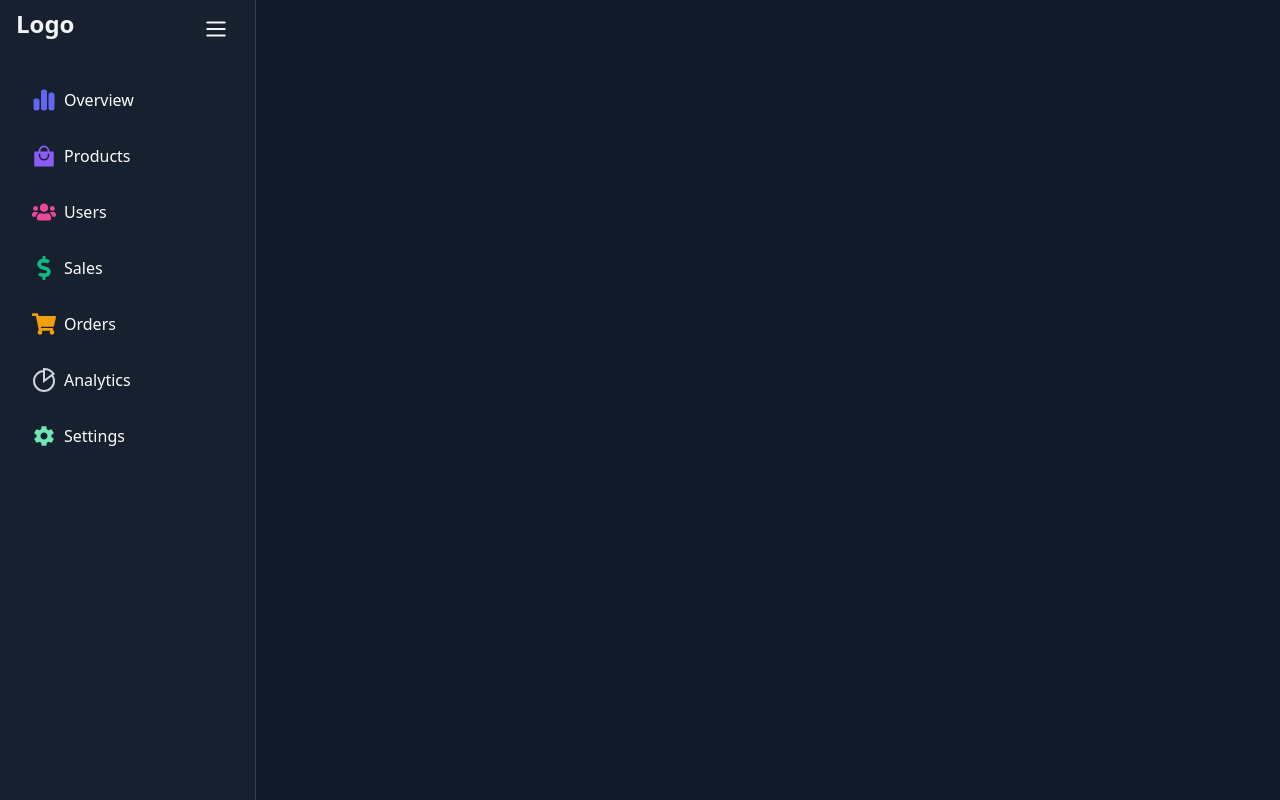
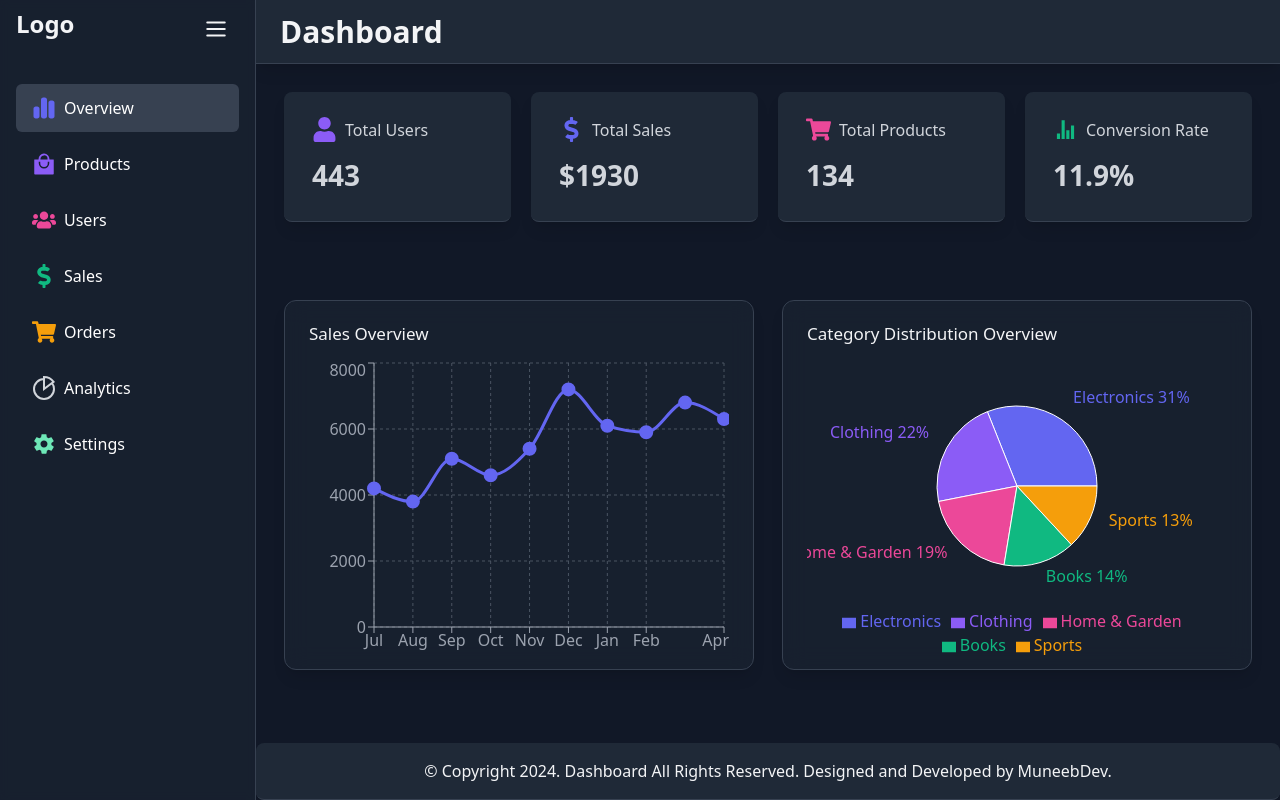
Before and after one commit to muneebdev18/Dashboard-BoilerPlate, a React (Vite) app: page /dashboard in a window 1280 px wide. Built offline with nearby package versions, Linux system fonts and the light colour scheme.

Commit message:
Add Footer and Responsive on sidebar

```diff
--- a/src/App.jsx
+++ b/src/App.jsx
@@ -3,22 +3,24 @@ import './App.css'
 import Dashboard from './pages/dashboard/Dashboard';
 import Products from './pages/products/Products';
 import Sidebar from './components/sidebar/Sidebar';
-// import Header from './components/header/Header';
-
-function App({name}) {
-  console.log(name);
-
+import Splash from './pages/splash/Splash';
+import {useLocation} from 'react-router-dom'
+function App() {
+  const location = useLocation();
   return (
-    <div className='flex h-screen overflow-hidden bg-gray-900 text-gray-100'>
+    <div className='flex h-screen bg-gray-900 text-gray-100'>
       <div className='fixed inset-0 -z-10'>
         <div className='absolute inset-0 bg-gradient-to-br from-gray-900 via-gray-800 to-gray-900 opacity-80'/>
         <div className='absolute inset-0 backdrop-blur-sm'/>
       </div>
-        <Sidebar/>
-      <Routes>
-        <Route path='/' element={<Dashboard />} />
-        <Route path='product' element={<Products />} />
-      </Routes>
+    {location.pathname === '/' ? '':<Sidebar /> }
+      <div className='flex-1 overflow-y-auto'>
+        <Routes>
+          <Route path='/' element={<Splash />} />
+          <Route path='/dashboard' element={<Dashboard/>} />
+          <Route path='/product' element={<Products />} />
+        </Routes>
+      </div>
     </div>
   )
 }
--- /dev/null
+++ b/src/components/dotLoader/DotLoader.jsx
@@ -0,0 +1,14 @@
+import React from 'react';
+import styles from './style.module.css';
+
+const DotLoader = () => {
+    return (
+        <div className={`${styles.bouncingLoader}`}>
+            <div></div>
+            <div></div>
+            <div></div>
+        </div>
+    )
+}
+
+export default DotLoader;
--- /dev/null
+++ b/src/components/dotLoader/style.module.css
@@ -0,0 +1,40 @@
+/* Bouncing CSS */
+
+.bouncingLoader {
+    display: flex;
+    justify-content: center;
+    padding: 10px;
+}
+
+.bouncingLoader>div {
+    width: 12px;
+    height: 12px;
+    margin: 0 16px;
+    border-radius: 50%;
+    background-color: #ffffff;
+    opacity: 1;
+    animation: bouncingLoader 0.6s infinite alternate;
+}
+
+@keyframes bouncingLoader {
+    to {
+        opacity: 0.1;
+        transform: translateY(-16px);
+    }
+}
+
+.bouncingLoader>div:nth-child(2) {
+    animation-delay: 0.2s;
+}
+
+.bouncingLoader>div:nth-child(3) {
+    animation-delay: 0.4s;
+}
+
+/* Responsiveness */
+@media screen and (max-width: 640px) {
+    .bouncingLoader>div {
+        width: 8px;
+        height: 8px;
+    }
+}
--- /dev/null
+++ b/src/components/footer/Footer.jsx
@@ -0,0 +1,11 @@
+const Footer = () => {
+  return (
+    <footer className="flex-shrink-0 py-4 rounded-lg bg-gray-800 backdrop-blur-md shadow-lg border-b border-gray-700">
+    <div className="text-center">
+      <p>© Copyright 2024. Dashboard All Rights Reserved. Designed and Developed by MuneebDev.</p>
+    </div>
+  </footer>
+  )
+}
+
+export default Footer
--- a/src/components/lineChart/LineChartOverview.jsx
+++ b/src/components/lineChart/LineChartOverview.jsx
@@ -21,7 +21,7 @@ const LineChartOverview = () => {
    <motion.div className="bg-gray-800 bg-opacity-50 backdrop-blur-md shadow-lg rounded-xl px-6 pt-5 pb-11 border border-gray-700 h-[370px]"
    initial={{opacity:0,y:-50}}
    animate={{opacity:1,y:0}}
-   transition={{delay:0.2}}
+   transition={{duration:0.2,delay:0.5}}
    >
     <p className="font-medium text-[17px] mb-3">Sales Overview</p>
 
--- a/src/components/pieChart/PieChartDist.jsx
+++ b/src/components/pieChart/PieChartDist.jsx
@@ -15,7 +15,7 @@ const PieChartDist = () => {
         <motion.div className="bg-gray-800 bg-opacity-50 backdrop-blur-md shadow-lg rounded-xl px-6 pt-5 pb-11 border border-gray-700 h-[370px]"
             initial={{ opacity: 0, y: -50 }}
             animate={{ opacity: 1, y: 0 }}
-            transition={{ duration: 1, delay: 1 }}
+            transition={{ duration: 0.2, delay: 0.9 }}
         >
             <p className="font-medium text-[17px] mb-3">Category Distribution Overview</p>
             <ResponsiveContainer width={"100%"} height={"100%"}>
--- a/src/components/sidebar/Sidebar.jsx
+++ b/src/components/sidebar/Sidebar.jsx
@@ -1,51 +1,71 @@
-
-import { motion } from 'framer-motion'
-import { useState } from "react";
-import {NavLink } from "react-router-dom";
+import { motion } from 'framer-motion';
+import { useState,useEffect } from "react";
+import { NavLink } from "react-router-dom";
 import { Menu } from "lucide-react";
 import { SIDEBAR_ITEMS } from '../../data/data';
 const Sidebar = () => {
+    const [isSidebarOpen, setSidebarOpen] = useState(true);
 
-    const [isSidebarOpen, setSidebarOpen] = useState(true)
+    // Checking the size of the screen
+  useEffect(() => {
+    const handleResize = () => {
+      if (window.innerWidth <= 991) {
+        setSidebarOpen(false);
+        console.log('Screen size is less than or equal to 991 pixels.');
+      } else {
+        setSidebarOpen(true);
+        console.log('Screen size is greater than 991 pixels.');
+      }
+    };
+    window.addEventListener('resize', handleResize);
+    handleResize();
+
+    return () => {
+      window.removeEventListener('resize', handleResize);
+    };
+  }, []);
+
+//   if(isActive){
+//     setSidebarOpen(false)
+//   }
     return (
         <motion.div
-         className={`relative z-101 transition-all duration-200 ease-linear flex-shrink  ${isSidebarOpen ? 'w-64' : 'w-20'}`} animate={{ width: isSidebarOpen ? 256 : 80 }}
-         >
-            <div className=" h-screen bg-gray-800 bg-opacity-50 backdrop-blur-sm  col py-2 px-4 border-r border-gray-700">
+            className={`relative z-101 transition-all duration-200 ease-linear flex-shrink-0 ${isSidebarOpen ? 'w-64' : 'w-20'}`}
+            animate={{ width: isSidebarOpen ? 256 : 80 }}
+        >
+            <div className="h-screen bg-gray-800 bg-opacity-50 backdrop-blur-sm flex flex-col py-2 px-4 border-r border-gray-700">
                 <div className="flex">
-                <p className={`${isSidebarOpen ? 'block' :'invisible'} text-2xl font-semibold`}>Logo</p>
-                <motion.button
-                //  whileHover={{scale:1.2}}
-                 whileTap={{scale:0.9}}
-                 onClick={()=>setSidebarOpen(!isSidebarOpen)}
-                 className="p-2 rounded-md transition-colors hover:bg-slate-600 absolute right-[18px]"
-                 >
-                    <Menu size={26}/>
-                </motion.button>
+                    <p className={`${isSidebarOpen ? 'block' : 'invisible'} text-2xl font-semibold`}>Logo</p>
+                    <motion.button
+                        // whileHover={{scale:1.2}}
+                        whileTap={{scale: 0.9}}
+                        onClick={() => setSidebarOpen(!isSidebarOpen)}
+                        className="p-2 rounded-md transition-colors hover:bg-slate-600 absolute right-[18px]"
+                    >
+                        <Menu size={26} />
+                    </motion.button>
                 </div>
                 <nav className="mt-9 flex-grow">
-                    {SIDEBAR_ITEMS?.map((item)=>{
-                        return(
+                    {SIDEBAR_ITEMS?.map((item) => {
+                        return (
                             <NavLink
                                 to={item.href}
                                 key={item.href}
                                 className={({ isActive }) =>
-                                    `block  my-2 ${isSidebarOpen ? 'px-4 py-3' : 'py-3 px-3 flex justify-center items-center'} font-medium text-white hover:bg-gray-700 transition-colors duration-150 rounded-md cursor-pointer ${isActive ? 'bg-gray-700' : ''
-                                    }`
+                                    `block my-2 ${isSidebarOpen ? 'px-4 py-3' : 'py-3 px-3 flex justify-center items-center'} font-medium text-white hover:bg-gray-700 transition-colors duration-150 rounded-md cursor-pointer ${isActive ? 'bg-gray-700' : ''}`
                                 }
                             >
-                                <div className={` w-full ${isSidebarOpen ? 'flex items-center':'' } `}>
+                                <div className={`w-full ${isSidebarOpen ? 'flex items-center' : ''}`}>
                                     <item.Icon size={24} className="mr-2 text-gray-300" fill={item.color} />
                                     {isSidebarOpen && item.name}
                                 </div>
                             </NavLink>
                         )
                     })}
-
                 </nav>
             </div>
         </motion.div>
     )
 }
 
-export default Sidebar
+export default Sidebar;
--- a/src/components/statsCard/StatsCard.jsx
+++ b/src/components/statsCard/StatsCard.jsx
@@ -1,7 +1,7 @@
 import {motion} from 'framer-motion'
 const StatsCard = ({title,value,icon:Icon,color}) => {
   return (
-    <motion.div className={`h-[110px] flex px-7 items-center w-[100%] rounded-lg bg-gray-800 backdrop-blur-md shadow-lg border-b border-gray-700 `}
+    <motion.div className={`h-[130px] flex px-7 items-center w-[100%] rounded-lg bg-gray-800 backdrop-blur-md shadow-lg border-b border-gray-700 `}
     whileHover={{y:-5,boxShadow:'0px 25px 50px -12px rgba(0,0,0,0.5)'}}
     >
     <div className='flex flex-col gap-3'>
--- a/src/data/data.js
+++ b/src/data/data.js
@@ -4,7 +4,7 @@ import { FaUsers,FaDollarSign,FaShoppingCart  } from "react-icons/fa";
 import { GrAnalytics } from "react-icons/gr";
 import { IoMdSettings } from "react-icons/io";
 export const SIDEBAR_ITEMS = [
-    { name: "Overview", Icon: FaChartSimple, color: "#6366f1", href: "/", size:15 },
+    { name: "Overview", Icon: FaChartSimple, color: "#6366f1", href: "/dashboard", size:15 },
     { name: "Products", Icon: IoBagHandleSharp, color: "#8B5CF6", href: "/product", size:15 },
     { name: "Users", Icon: FaUsers , color: "#EC4899", href: "/users", size:15 },
     { name: "Sales", Icon: FaDollarSign, color: "#10B981", href: "/sales", size:15 },
--- a/src/pages/dashboard/Dashboard.jsx
+++ b/src/pages/dashboard/Dashboard.jsx
@@ -1,36 +1,38 @@
-import Header from "../../components/header/Header"
-import StatsCard from "../../components/statsCard/StatsCard"
-import {motion} from 'framer-motion'
-import { FaUser,FaDollarSign,FaShoppingCart} from "react-icons/fa";
+import Header from "../../components/header/Header";
+import StatsCard from "../../components/statsCard/StatsCard";
+import { motion } from 'framer-motion';
+import { FaUser, FaDollarSign, FaShoppingCart } from "react-icons/fa";
 import { IoMdStats } from "react-icons/io";
 import LineChartOverview from "../../components/lineChart/LineChartOverview";
 import PieChartDist from "../../components/pieChart/PieChartDist";
+import Footer from "../../components/footer/Footer";
 
-// import styles from './style.module.css'
 const Dashboard = () => {
   return (
-    <div className="w-full">
+    <div className="w-full flex flex-col min-h-screen relative">
       <Header title={"Dashboard"} />
-      <div className="w-full h-full lg:px-7 lg:py-7 sm:px-8 sm:py-2 xsm:px-0 xsm:py-0 overflow-y-auto">
+      <div className="flex flex-col flex-grow w-full lg:px-7 lg:py-7 sm:px-8 sm:py-2 xsm:px-0 xsm:py-0 overflow-y-auto">
         {/*-------- Stats Card Section ----------*/}
-        <motion.div className=" grid grid-cols-1 gap-5 sm:grid-cols-2 lg:grid-cols-4 mb-8"
-        initial={{opacity:0,y:20}}
-        animate={{opacity:1,y:0}}
-        transition={{duration:1}}
+        <motion.div className="grid grid-cols-1 gap-5 sm:grid-cols-2 lg:grid-cols-4 mb-8"
+          initial={{ opacity: 0, y: 20 }}
+          animate={{ opacity: 1, y: 0 }}
+          transition={{ duration: 1 }}
         >
-          <StatsCard title={"Total Users"} value={"443"} icon={FaUser} color="#8b5cf6"/>
+          <StatsCard title={"Total Users"} value={"443"} icon={FaUser} color="#8b5cf6" />
           <StatsCard title={"Total Sales"} value={"$1930"} icon={FaDollarSign} color="#6366f1" />
           <StatsCard title={"Total Products"} value={"134"} icon={FaShoppingCart} color="#ec4899" />
-          <StatsCard title={"Conversion Rate"} value={"11.9%"} icon={IoMdStats} color="#10b981"/>
+          <StatsCard title={"Conversion Rate"} value={"11.9%"} icon={IoMdStats} color="#10b981" />
         </motion.div>
         {/*-------- Stats Charts Section ----------*/}
-        <div className="grid md:grid-cols-2 sm:grid-col-1 gap-7">
-          <LineChartOverview/>
-          <PieChartDist/>
+        <div className="flex-grow my-10 grid md:grid-cols-2 sm:grid-cols-1 gap-7 justify-between items-center">
+          <LineChartOverview />
+          <PieChartDist />
         </div>
       </div>
+      {/*-------- Footer ---------*/}
+      <Footer/>
     </div>
   )
 }
 
-export default Dashboard
+export default Dashboard;
--- /dev/null
+++ b/src/pages/splash/Splash.jsx
@@ -0,0 +1,20 @@
+import React, { useEffect } from 'react'
+import DotLoader from '../../components/dotLoader/DotLoader'
+import {useNavigate} from 'react-router-dom'
+const Splash = () => {
+    const navigate = useNavigate() // Redirect to the desired page
+    useEffect(()=>{
+        setTimeout(()=>{
+            navigate('/dashboard')
+        },3000)
+    },[])
+  return (
+    <div className='h-screen flex flex-col gap-9 justify-center items-center w-full bg-gray-800'>
+        {/* <img/>  if logo available*/}
+        <p className='text-[54px] font-semibold'>Logo</p>
+        <DotLoader/>
+    </div>
+  )
+}
+
+export default Splash
```
